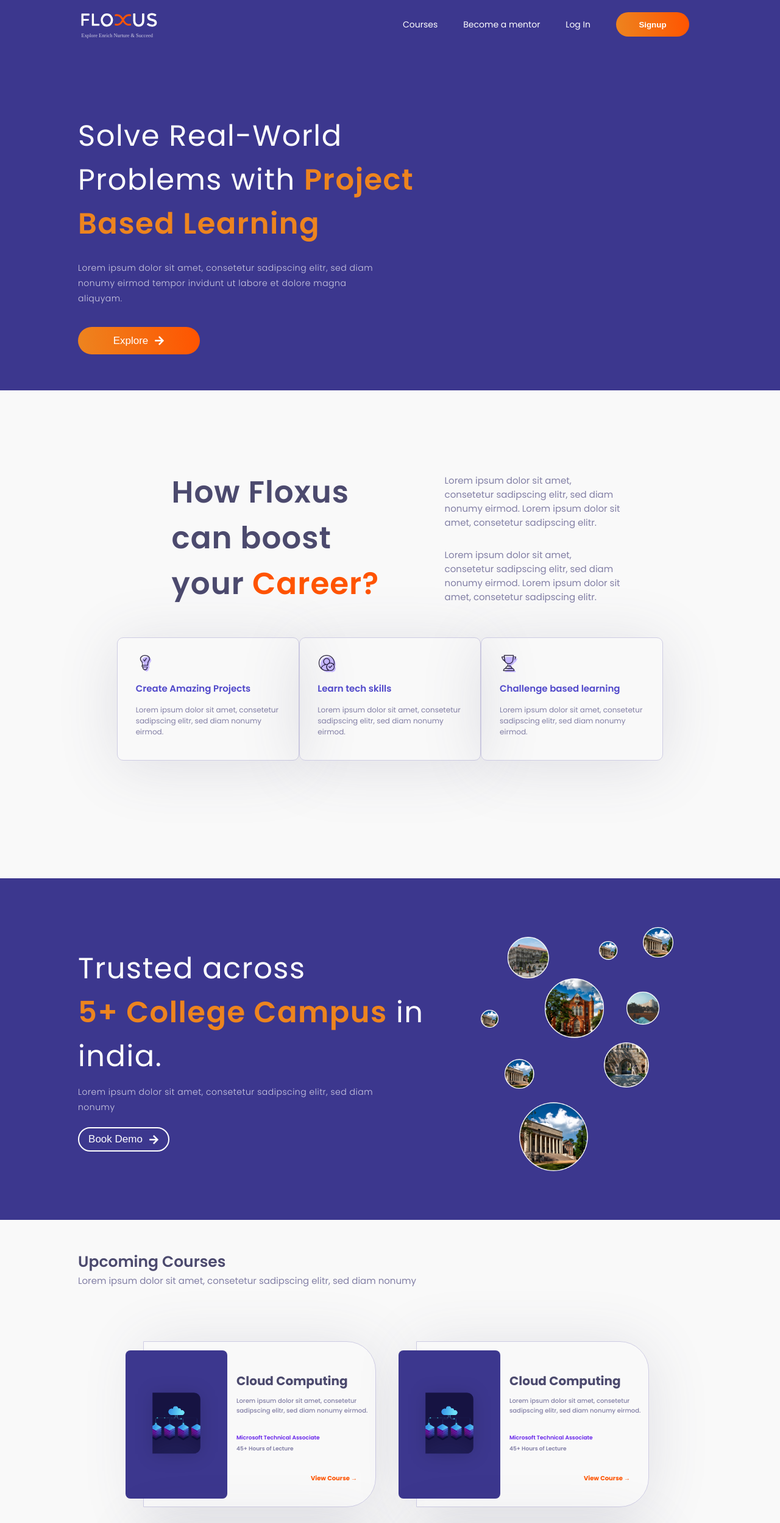
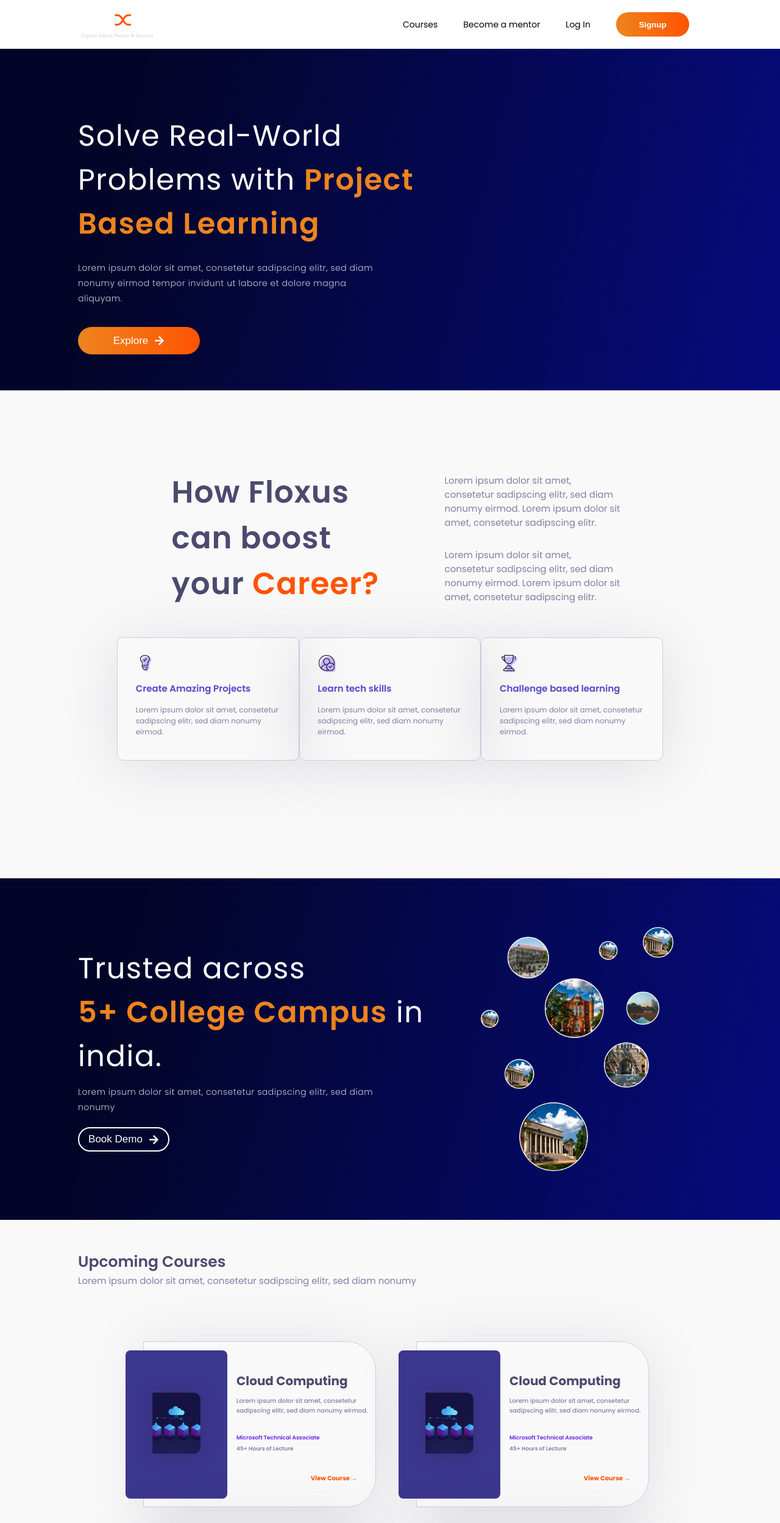
Before and after one commit to divyashasinha23/Floxus_website, a React (Create React App) app in the folder frontend/: page / in a window 1280 px wide. Shown: the top 2497 px of the page at 61% size. Built offline with nearby package versions, Linux system fonts and the light colour scheme.

Commit message:
background gradient

```diff
--- a/frontend/src/components/CampusSection/CampusSection.js
+++ b/frontend/src/components/CampusSection/CampusSection.js
@@ -7,12 +7,16 @@ const CampusWrapper = styled.div`
   display: flex;
   width: 100%;
   height: 100%;
-  background-color: #3c378e;
+  background: transparent
+    linear-gradient(103.88deg, #030528 17.31%, #050b7d 100%);
+  ${'' /* background-color: #3c378e; */}
   justify-content: center;
   align-items: center;
 
   @media (max-width: 496px) {
     margin-top: 10%;
+    background: transparent
+      linear-gradient(180deg, #030528 17.31%, #050b7d 100%);
   }
 `;
 
--- a/frontend/src/components/HeroSection/HeroSection.js
+++ b/frontend/src/components/HeroSection/HeroSection.js
@@ -7,11 +7,15 @@ const HeroWrapper = styled.div`
   display: flex;
   height: 70vh;
   width: 100%;
-  background-color: #3c378e;
+  background: transparent
+    linear-gradient(103.88deg, #030528 17.31%, #050b7d 100%);
+  ${'' /* background-color: #3c378e; */}
   justify-content: center;
   align-items: center;
   @media (max-width: 496px) {
     height: auto;
+    background: transparent
+      linear-gradient(120deg, #030528 17.31%, #050b7d 100%);
     ${'' /* margin-top: 8vh; */}
   }
 `;
--- a/frontend/src/components/ToolBar/Toolbar.js
+++ b/frontend/src/components/ToolBar/Toolbar.js
@@ -9,7 +9,8 @@ const ToolbarLayout = styled.div`
   height: 10vh;
   justify-content: center;
   align-items: center;
-  background-color: #3c378e;
+  background-color: white;
+  ${'' /* background-color: #3c378e; */}
   ${'' /* position: fixed; */}
 `;
 
@@ -25,7 +26,7 @@ const LogoWrapper = styled.div`
   width: 20%;
   height: 100%;
   align-items: center;
-  color: white;
+  color: black;
   cursor: pointer;
 `;
 
@@ -34,7 +35,7 @@ const NavItemWrapper = styled.div`
   width: 50%;
   align-items: center;
   height: 100%;
-  color: white;
+  color: black;
   justify-content: space-around;
 
   p {
```
